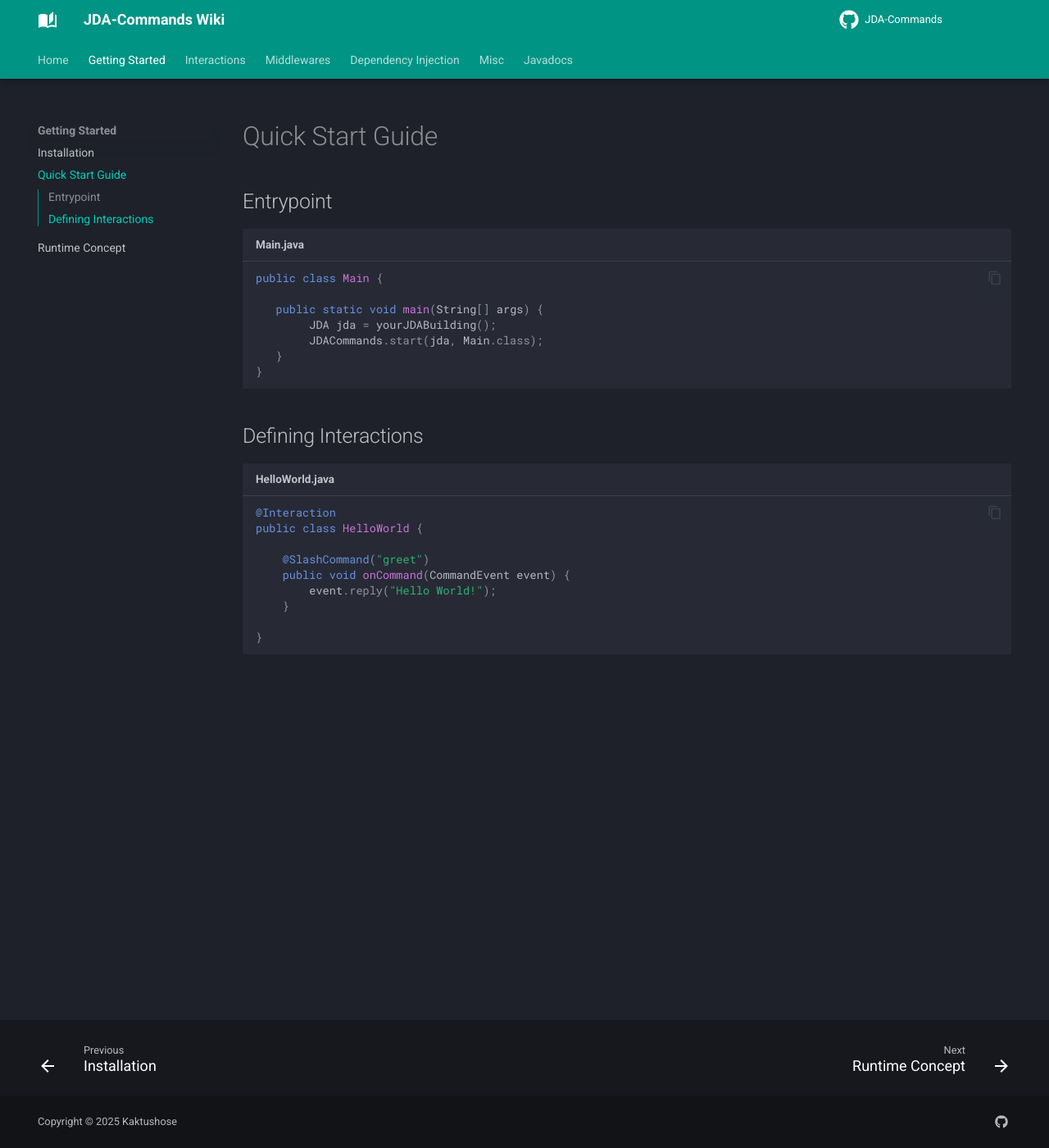
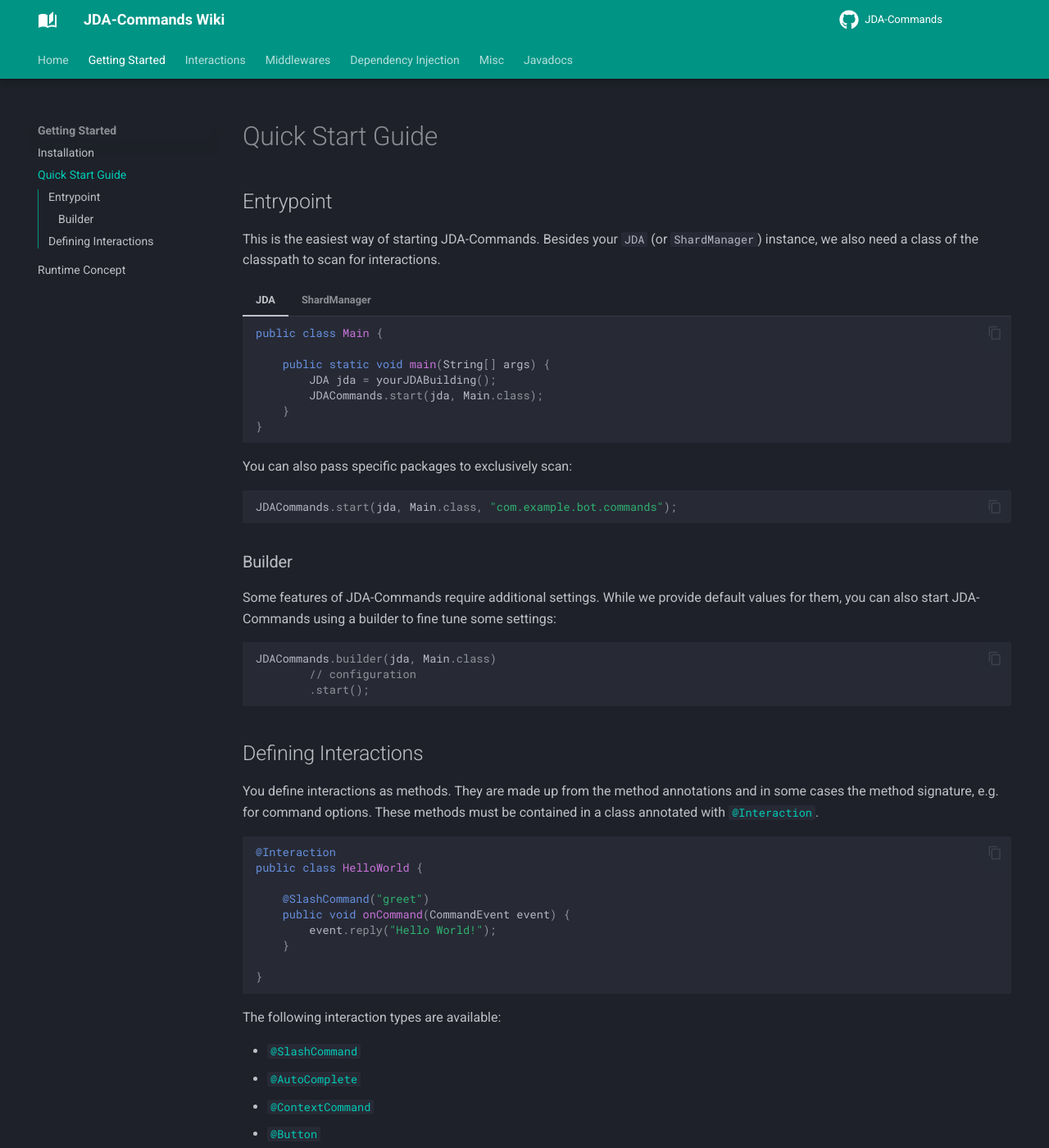
Before and after one commit to Kaktushose/jda-commands, an MkDocs documentation site: the page built from docs/start/quick-start.md, in a window 1280 px wide and 1400 px high. Shown: the whole window at 82% size. Built offline with MkDocs 1.6.1 and Material for MkDocs 9.7.7, drawn with Linux system fonts in a browser that asks for light colours; comment, search, counter and statistics services are not loaded; some of the changed text lies outside the part shown.

Commit message:
improve quick start guide and prepare interactions wiki

````diff
--- a/docs/start/quick-start.md
+++ b/docs/start/quick-start.md
@@ -1,18 +1,52 @@
 # Quick Start Guide
 ## Entrypoint
-```java title="Main.java"
-public class Main {
 
-   public static void main(String[] args) {
-        JDA jda = yourJDABuilding();
-        JDACommands.start(jda, Main.class);
-   }
-}
+This is the easiest way of starting JDA-Commands. Besides your `JDA` (or `ShardManager`) instance, we also need a class
+of the classpath to scan for interactions.
+
+=== "JDA"
+    ```java
+    public class Main {
+
+        public static void main(String[] args) {
+            JDA jda = yourJDABuilding();
+            JDACommands.start(jda, Main.class);
+        }
+    }
+    ```
+=== "ShardManager"
+    ```java
+    public class Main {
+
+        public static void main(String[] args) {
+            ShardManager shardManager = yourShardManagerBuilding();
+            JDACommands.start(shardManager, Main.class);
+        }
+    }
+    ```
+
+You can also pass specific packages to exclusively scan:
+```java
+JDACommands.start(jda, Main.class, "com.example.bot.commands");
+```
+
+### Builder
+Some features of JDA-Commands require additional settings. While we provide default values for them, you can also start
+JDA-Commands using a builder to fine tune some settings:
+
+```java
+JDACommands.builder(jda, Main.class)
+        // configuration
+        .start();
 ```
 
 ## Defining Interactions
 
-```java title="HelloWorld.java"
+You define interactions as methods. They are made up from the method annotations and in some cases the method signature, e.g.
+for command options.
+These methods must be contained in a class annotated with [`@Interaction`](https://kaktushose.github.io/jda-commands/javadocs/latest/jda.commands/com/github/kaktushose/jda/commands/annotations/interactions/Interaction.html).
+
+```java
 @Interaction
 public class HelloWorld {
 
@@ -23,3 +57,15 @@
 
 }
 ```
+
+The following interaction types are available:
+
+- [`@SlashCommand`](https://kaktushose.github.io/jda-commands/javadocs/latest/jda.commands/com/github/kaktushose/jda/commands/annotations/interactions/SlashCommand.html)
+- [`@AutoComplete`](https://kaktushose.github.io/jda-commands/javadocs/latest/jda.commands/com/github/kaktushose/jda/commands/annotations/interactions/AutoComplete.html)
+- [`@ContextCommand`](https://kaktushose.github.io/jda-commands/javadocs/latest/jda.commands/com/github/kaktushose/jda/commands/annotations/interactions/ContextCommand.html)
+- [`@Button`](https://kaktushose.github.io/jda-commands/javadocs/latest/jda.commands/com/github/kaktushose/jda/commands/annotations/interactions/Button.html)
+- [`@StringSelectMenu`](https://kaktushose.github.io/jda-commands/javadocs/latest/jda.commands/com/github/kaktushose/jda/commands/annotations/interactions/StringSelectMenu.html)
+- [`@EntitySelectMenu`](https://kaktushose.github.io/jda-commands/javadocs/latest/jda.commands/com/github/kaktushose/jda/commands/annotations/interactions/EntitySelectMenu.html)
+- [`@Modal`](https://kaktushose.github.io/jda-commands/javadocs/latest/jda.commands/com/github/kaktushose/jda/commands/annotations/interactions/Modal.html)
+
+You can read more about the different interaction types [here](../interactions/overview.md).
--- a/mkdocs.yml
+++ b/mkdocs.yml
@@ -72,7 +72,12 @@
       - Installation: start/installation.md
       - Quick Start Guide: start/quick-start.md
       - Runtime Concept: start/runtime.md
-  - Interactions: interactions.md
+  - Interactions:
+      - Overview: interactions/overview.md
+      - Commands: interactions/commands.md
+      - Components: interactions/components.md
+      - Modals: interactions/modals.md
+      - Reply API: interactions/reply.md
   - Middlewares: middlewares.md
   - Dependency Injection: di.md
   - Misc: misc.md
````
Also changed, not shown: docs/interactions/commands.md (added, +14 -0 lines), docs/interactions/components.md (added, +5 -0 lines), docs/interactions/modals.md (added, +1 -0 lines), docs/interactions/overview.md (added, +75 -0 lines), docs/interactions/reply.md (+4 -0 lines), docs/start/runtime.md (+3 -3 lines).
